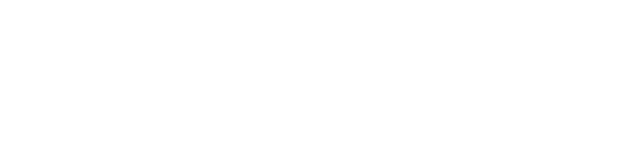
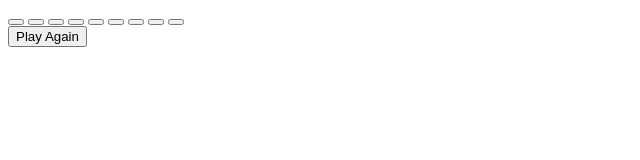
Before and after one commit to Deyaa22/xo-game, a plain HTML site: page index.html in a window 1280 px wide. Shown: the whole page, without its empty margins (0-640 px from the left). Drawn offline with Linux system fonts and the light colour scheme.

Commit message:
Add basic structure of the game

```diff
--- a/index.html
+++ b/index.html
@@ -6,6 +6,20 @@
     <title>XO Game</title>
 </head>
 <body>
-
+    <div class="game-container">
+        <div id="board" class="board">
+            <button class="cell" onclick="makeMove(0)"></button>
+            <button class="cell" onclick="makeMove(1)"></button>
+            <button class="cell" onclick="makeMove(2)"></button>
+            <button class="cell" onclick="makeMove(3)"></button>
+            <button class="cell" onclick="makeMove(4)"></button>
+            <button class="cell" onclick="makeMove(5)"></button>
+            <button class="cell" onclick="makeMove(6)"></button>
+            <button class="cell" onclick="makeMove(7)"></button>
+            <button class="cell" onclick="makeMove(8)"></button>
+        </div>
+        <button id="reset" onclick="resetGame()">Play Again</button>
+        <div id="message"></div>
+    </div>
 </body>
 </html>
```
